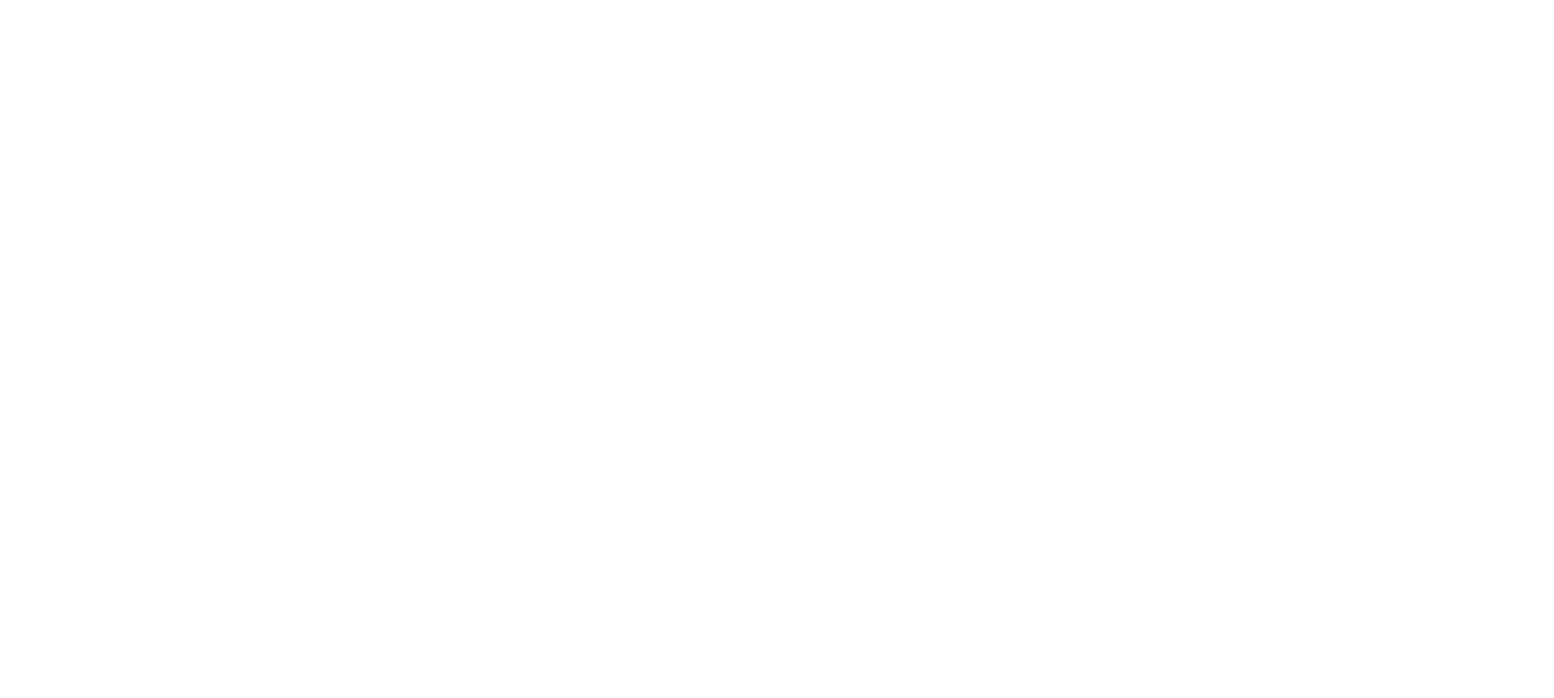
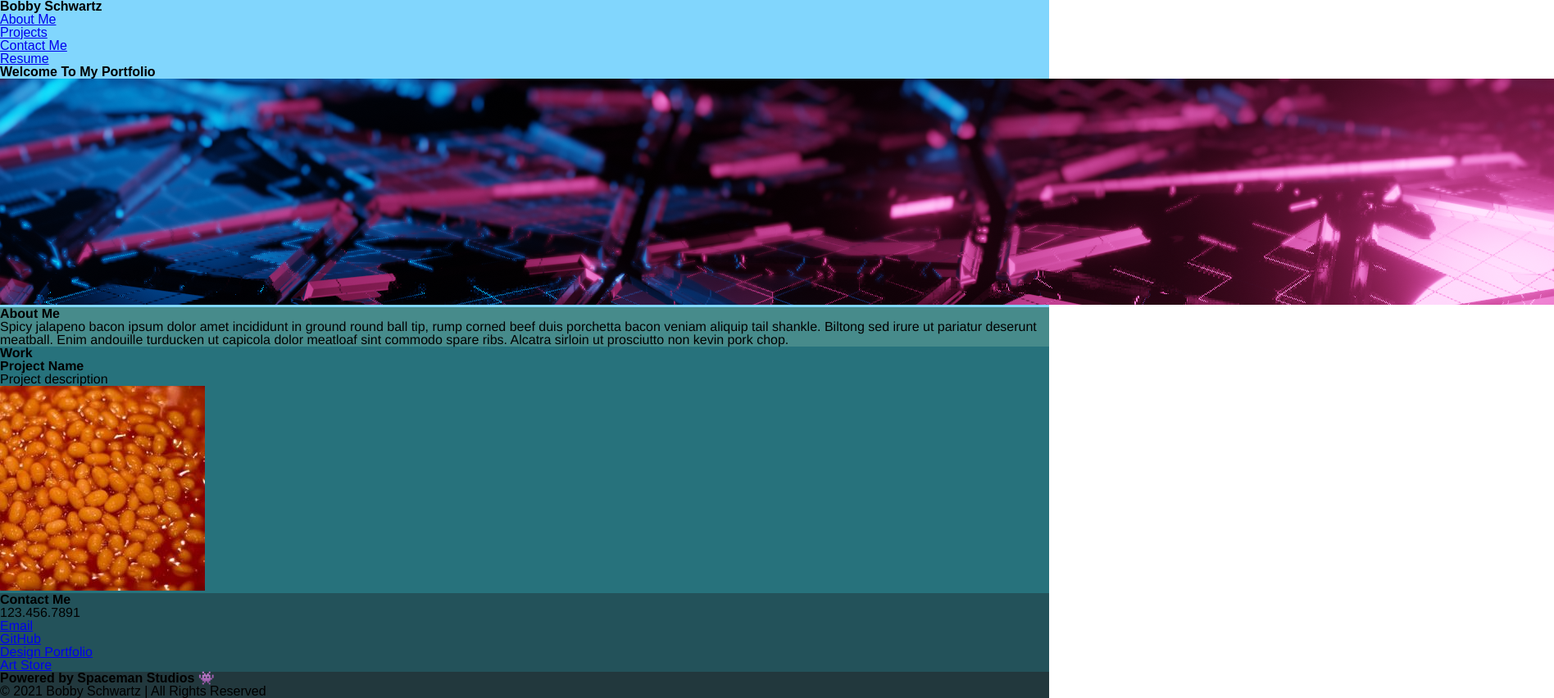
Before and after one commit to robertschwartz603/BootCamp-Homework-Week2, a plain HTML site: page index.html in a window 1280 px wide. Shown: the whole page at 82% size, 1896 px wide, since content can reach past the window. Before the commit the page ends 800 px from the top, so only its background shows below. Drawn offline with Linux system fonts and the light colour scheme.

Commit message:
Initial html page backbone completed. css styling framework begun.

```diff
--- a/assets/style.css
+++ b/assets/style.css
@@ -0,0 +1,24 @@
+header {
+    background-color: rgb(129, 214, 253);
+}
+
+main {
+    font-family: Helvetica, sans-serif;
+}
+
+
+.AboutMe {
+    background-color: rgb(71, 139, 139);
+}
+
+.Projects {
+    background-color: rgb(39, 114, 124);
+}
+
+.ContactMe {
+    background-color: rgb(35, 82, 90);
+}
+
+footer {
+    background-color: rgb(34, 56, 61);
+}
--- a/index.html
+++ b/index.html
@@ -1,19 +1,76 @@
 <!DOCTYPE html>
 <html lang="en">
+
 <head>
     <meta charset="UTF-8">
     <meta http-equiv="X-UA-Compatible" content="IE=edge">
     <meta name="viewport" content="width=device-width, initial-scale=1.0">
-    <link rel="stylesheet" href="./assets/reset.css"><link/>
-    <link rel="stylesheet" href="./assets/style.css"><link/>
-    <title>Document</title>
+    <link rel="stylesheet" href="./assets/reset.css">
+    <link />
+    <link rel="stylesheet" href="./assets/style.css">
+    <link />
+    <title>Bobby's Portfolio</title>
+    <link rel="icon" type="image-icon" href="./assets/images/favicon.ico">
 </head>
+<!-- all the css needs to be built out. start with header -->
 <body>
+    <header>
+        <h1>Bobby Schwartz</h1>
+        <nav>
+            <ul>
+                <!-- check that the id links are working. better solution? -->
+                <li><a href="#AboutMe" alt="About Me">About Me</a></li>
+                <li><a href="#Projects" alt="Work">Projects</a></li>
+                <li><a href="#ContactMe" alt="Contact Me">Contact Me</a></li>
+                <li><a href="https://drive.google.com/file/d/1eU96HTQuLX9cB_QfBB77jckWIV75QsUg/view" alt="Resume">Resume</a></li>
+            </ul>
+        </nav>
+        <h2>Welcome To My Portfolio</h2>
+        <img src="./assets/images/banner.png" alt="header banner image" />
+    </header>
 
+    <main>
+        <section class="AboutMe" id="#AboutMe">
+            <h3>About Me</h3>
+            <p>
+                Spicy jalapeno bacon ipsum dolor amet incididunt in ground round ball tip, rump corned beef duis
+                porchetta bacon veniam aliquip tail shankle.
+                Biltong sed irure ut pariatur deserunt meatball. Enim andouille turducken ut capicola dolor meatloaf
+                sint commodo spare ribs.
+                Alcatra sirloin ut prosciutto non kevin pork chop.
+            </p>
+        </section>
+        <section class="Projects" id="#Projects">
+            <h3>Work</h3>
+            <!-- these articles are the individual project tiles. get one done w/ css and then copy/paste -->
+            <article>
+                <h3>Project Name</h3>
+                <p>Project description</p>
+                <img src="./assets/images/project-placeholder.jpg" alt="Project Image" />
+            </article>
+        </section>
+        <section class="ContactMe" id="#ContactMe">
+            <h3>Contact Me</h3>
+            <nav>
+                <ul>
+                    <li><a alt="Phone Number">123.456.7891</a></li>
+                    <li><a href="mailto:robertschwartz602@gmail.com" target="_blank" alt="Email">Email</a></li>
+                    <li><a href="https://github.com/robertschwartz603" target="_blank" alt="GitHub">GitHub</a></li>
+                    <li><a href="https://bobbyschwartz.art" target="_blank" alt="Design Portfolio">Design Portfolio</a>
+                    </li>
+                    <li><a href="https://www.spacemanstudios.net/" target="_blank" alt="Art Store">Art Store</a></li>
+                </ul>
+            </nav>
+        </section>
+    </main>
 
-
-
-
+    <footer>
+        <h4>Powered by Spaceman Studios 👾</h4>
+        <p>
+            &copy; 2021 Bobby Schwartz | All Rights Reserved
+        </p>
+    </footer>
 
 </body>
+
 </html>
```
Also changed, not shown: assets/images/banner.png (added), assets/images/favicon.ico (added), assets/images/project-placeholder.jpg (added).
